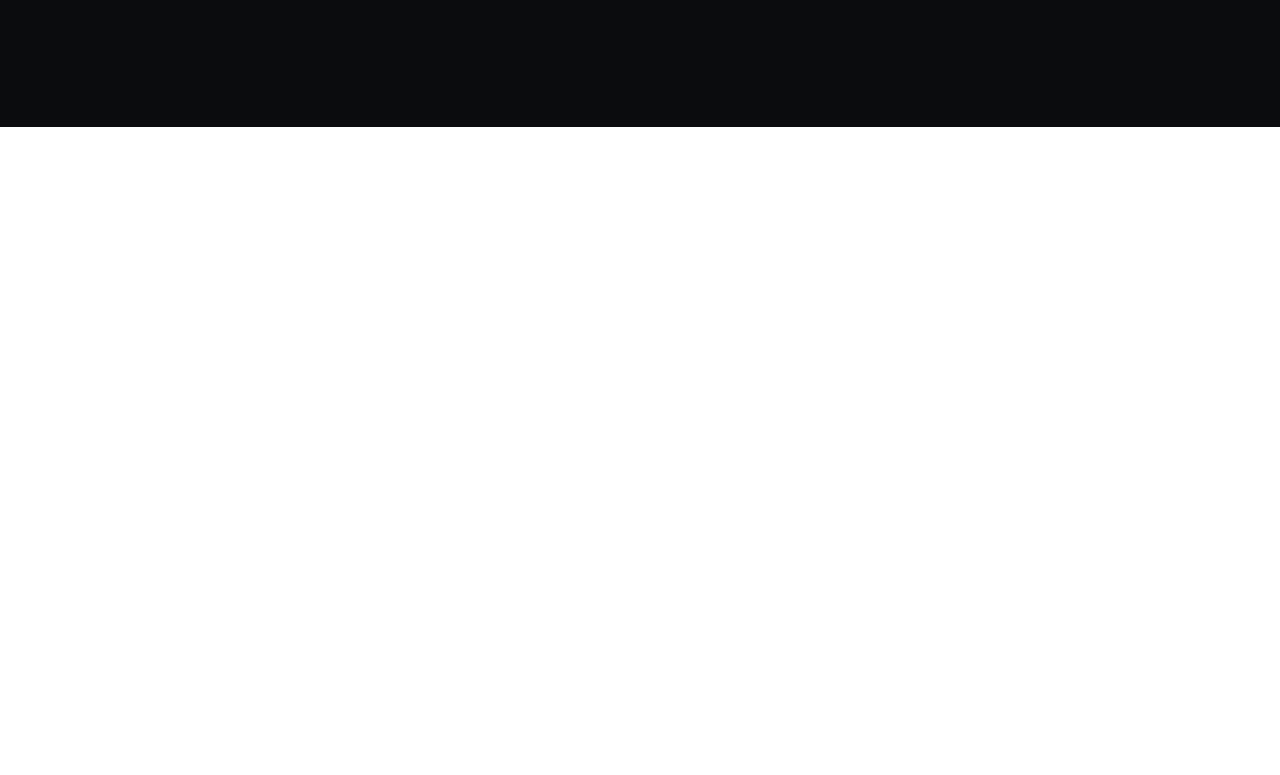
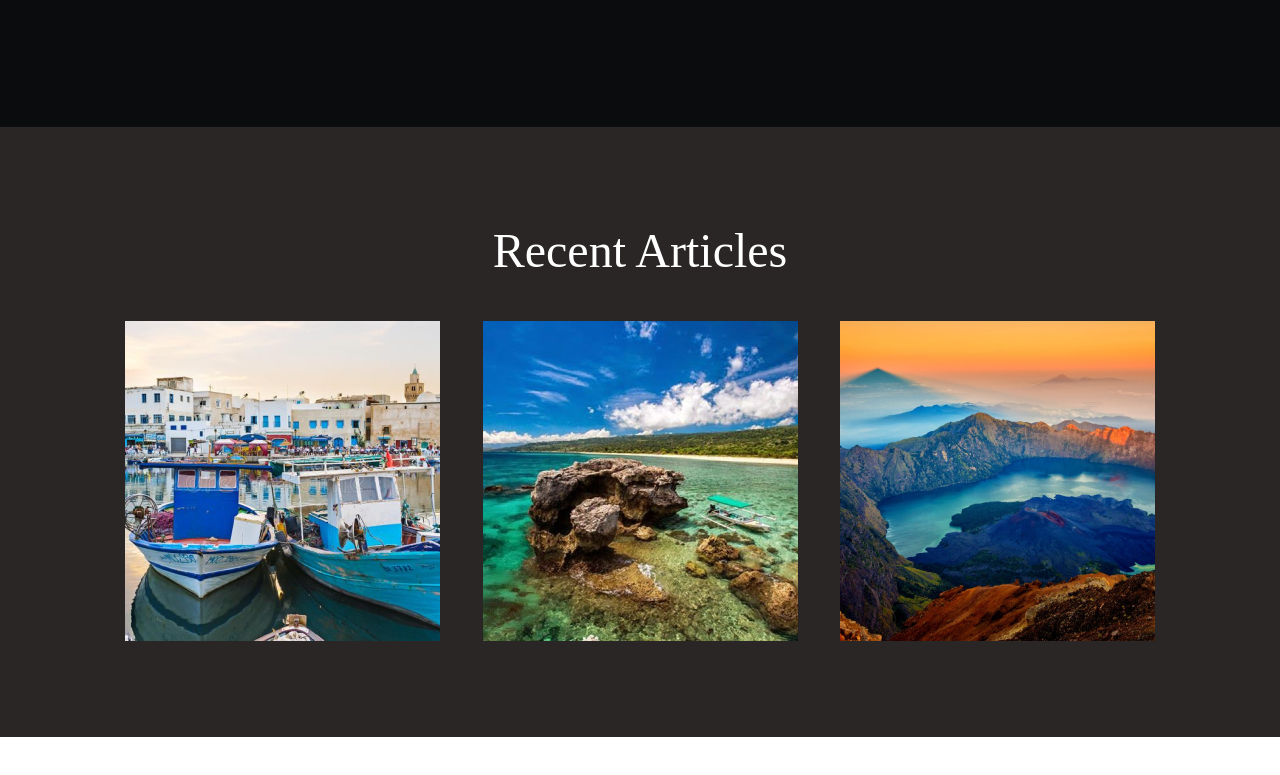
Before and after one commit to MateKvesieishvili/Homework-9, a plain HTML site: page index.html in a window 1280 px wide. Shown: the part 573-1348 px from the top of the page. Before the commit the page ends 800 px from the top, so only its background shows below. Drawn offline with Linux system fonts and the light colour scheme.

Commit message:
Section 2

```diff
--- a/css/style.css
+++ b/css/style.css
@@ -6,6 +6,7 @@
     flex-direction: column;
     margin: 0 auto
 }
+/* !Header */
 .section_header{
     width: 100%;
     height: 700px;
@@ -59,3 +60,36 @@ ul{
     text-align: center;
     color: #C0B4B4;
 }
+/* !Section 2 */
+.section2{
+    width: 100%;
+    height: 610px;
+    background-color: #2A2626;
+    padding: 96px 125px;
+}
+.section2_title{
+    font-style: normal;
+    font-weight: 400;
+    font-size: 48px;
+    line-height: 56px;
+    color: #FFFFFF;
+     text-align: center;
+}
+.cards{
+    width: 100%;
+    display: flex;
+    justify-content: space-between;
+     margin-top: 42px;
+}
+.card{
+    transition-property: all;
+    transition-duration: .7s;
+}
+.card:hover{
+    scale: 1.2;
+    filter: drop-shadow(0px 25px 10px black);
+}
+/* !Article */
+article{
+    height: 610px;
+}
--- a/index.html
+++ b/index.html
@@ -14,6 +14,7 @@
 
 
     <div class="container">
+        <!-- !Header -->
         <section class="section_header">
             <header>
                 <h3 class="logo">L</h3>
@@ -33,7 +34,19 @@
             </header>
             <p class="section_text">Thank you so much for being here! We are passionate about Slow Travel and making travel a priority.</p>
         </section>
+        <!-- !Section2 -->
+        <section class="section2">
+            <h3 class="section2_title">Recent Articles</h3>
+            <div class="cards">
+                <img src="images/card1.png" alt="card_image" class="card card1">
+                <img src="images/card2.png" alt="card_image" class="card card2">
+                <img src="images/card3.png" alt="card_image" class="card card3">
+            </div>
+        </section>
+        <!-- !Article -->
+        <article>
 
+        </article>
     </div>
 
 
```
